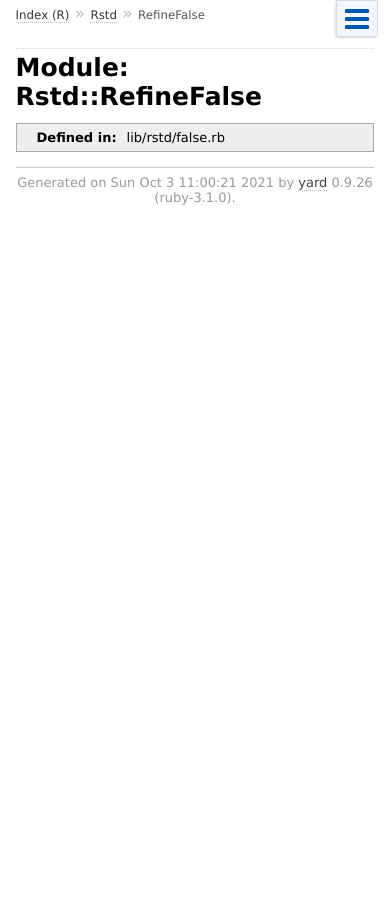
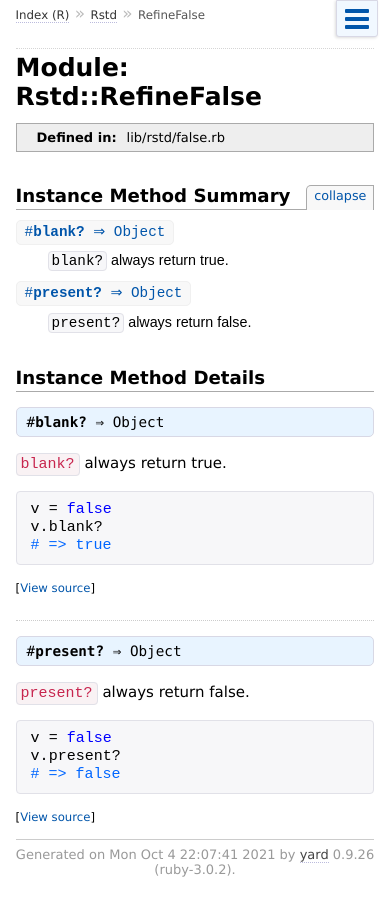
Before and after one commit to S-H-GAMELINKS/rstd, a plain HTML site: page docs/Rstd/RefineFalse.html in a window 390 px wide. Before the commit the page ends 844 px from the top, so only its background shows below. Drawn offline with Linux system fonts and the light colour scheme.

Commit message:
Build FalseClass document

```diff
--- a/docs/Rstd/RefineFalse.html
+++ b/docs/Rstd/RefineFalse.html
@@ -91,13 +91,178 @@
 
 
 
+    <h2>
+      Instance Method Summary
+      <small><a href="#" class="summary_toggle">collapse</a></small>
+    </h2>
+
+    <ul class="summary">
+
+        <li class="public ">
+  <span class="summary_signature">
+
+      <a href="#blank%3F-instance_method" title="#blank? (instance method)">#<strong>blank?</strong>  &#x21d2; Object </a>
+
+
+
+  </span>
+
+
+
+
+
+
+
+
+
+    <span class="summary_desc"><div class='inline'>
+<p><code>blank?</code> always return true.</p>
+</div></span>
+
+</li>
+
+
+        <li class="public ">
+  <span class="summary_signature">
+
+      <a href="#present%3F-instance_method" title="#present? (instance method)">#<strong>present?</strong>  &#x21d2; Object </a>
+
+
+
+  </span>
+
+
+
+
+
+
+
+
+
+    <span class="summary_desc"><div class='inline'>
+<p><code>present?</code> always return false.</p>
+</div></span>
+
+</li>
+
+
+    </ul>
+
+
+
+
+  <div id="instance_method_details" class="method_details_list">
+    <h2>Instance Method Details</h2>
+
+
+      <div class="method_details first">
+  <h3 class="signature first" id="blank?-instance_method">
+
+    #<strong>blank?</strong>  &#x21d2; <tt>Object</tt>
+
+
+
+
+
+</h3><div class="docstring">
+  <div class="discussion">
+
+<p><code>blank?</code> always return true.</p>
+
+<pre class="code ruby"><code class="ruby"><span class='id identifier rubyid_v'>v</span> <span class='op'>=</span> <span class='kw'>false</span>
+<span class='id identifier rubyid_v'>v</span><span class='period'>.</span><span class='id identifier rubyid_blank?'>blank?</span>
+<span class='comment'># =&gt; true
+</span></code></pre>
+
+
+  </div>
+</div>
+<div class="tags">
+
+
+</div><table class="source_code">
+  <tr>
+    <td>
+      <pre class="lines">
+
+
+21
+22
+23
+24
+25</pre>
+    </td>
+    <td>
+      <pre class="code"><span class="info file"># File 'lib/rstd/false.rb', line 21</span>
+
+<span class='id identifier rubyid_refine'>refine</span> <span class='const'>FalseClass</span> <span class='kw'>do</span>
+  <span class='kw'>def</span> <span class='id identifier rubyid_blank?'>blank?</span>
+    <span class='kw'>true</span>
+  <span class='kw'>end</span>
+<span class='kw'>end</span></pre>
+    </td>
+  </tr>
+</table>
+</div>
+
+      <div class="method_details ">
+  <h3 class="signature " id="present?-instance_method">
+
+    #<strong>present?</strong>  &#x21d2; <tt>Object</tt>
+
+
+
+
+
+</h3><div class="docstring">
+  <div class="discussion">
+
+<p><code>present?</code> always return false.</p>
+
+<pre class="code ruby"><code class="ruby"><span class='id identifier rubyid_v'>v</span> <span class='op'>=</span> <span class='kw'>false</span>
+<span class='id identifier rubyid_v'>v</span><span class='period'>.</span><span class='id identifier rubyid_present?'>present?</span>
+<span class='comment'># =&gt; false
+</span></code></pre>
+
+
+  </div>
+</div>
+<div class="tags">
+
+
+</div><table class="source_code">
+  <tr>
+    <td>
+      <pre class="lines">
+
+
+9
+10
+11
+12
+13</pre>
+    </td>
+    <td>
+      <pre class="code"><span class="info file"># File 'lib/rstd/false.rb', line 9</span>
+
+<span class='id identifier rubyid_refine'>refine</span> <span class='const'>FalseClass</span> <span class='kw'>do</span>
+  <span class='kw'>def</span> <span class='id identifier rubyid_present?'>present?</span>
+    <span class='kw'>false</span>
+  <span class='kw'>end</span>
+<span class='kw'>end</span></pre>
+    </td>
+  </tr>
+</table>
+</div>
+
+  </div>
 
 </div>
 
       <div id="footer">
-  Generated on Sun Oct  3 11:00:21 2021 by
+  Generated on Mon Oct  4 22:07:41 2021 by
   <a href="http://yardoc.org" title="Yay! A Ruby Documentation Tool" target="_parent">yard</a>
-  0.9.26 (ruby-3.1.0).
+  0.9.26 (ruby-3.0.2).
 </div>
 
     </div>
```
Also changed, not shown: docs/Rstd.html (+2 -2 lines), docs/Rstd/Error.html (+2 -2 lines), docs/Rstd/RefineArray.html (+2 -2 lines), docs/Rstd/RefineHash.html (+2 -2 lines), docs/Rstd/RefineInteger.html (+2 -2 lines), docs/Rstd/RefineKernel.html (+2 -2 lines), docs/Rstd/RefineNilClass.html (+2 -2 lines), docs/Rstd/RefineObject.html (+2 -2 lines), docs/Rstd/RefineString.html (+2 -2 lines), docs/Rstd/RefineTrue.html (+2 -2 lines), docs/_index.html (+2 -2 lines), docs/file.README.html (+4 -4 lines), docs/index.html (+4 -4 lines), docs/method_list.html (+16 -0 lines), 1 more files.
